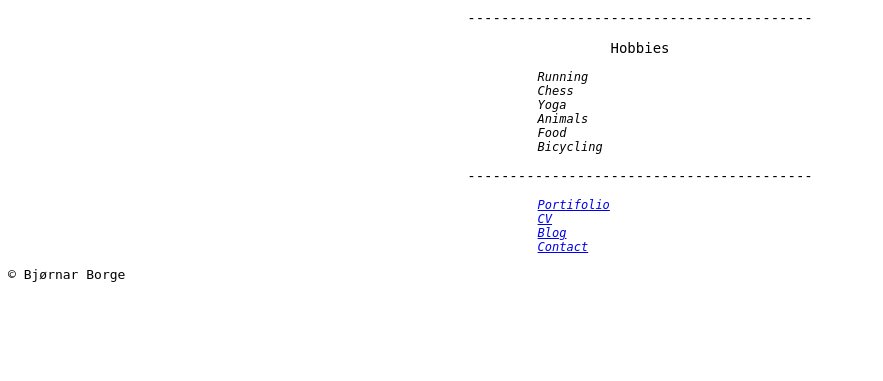
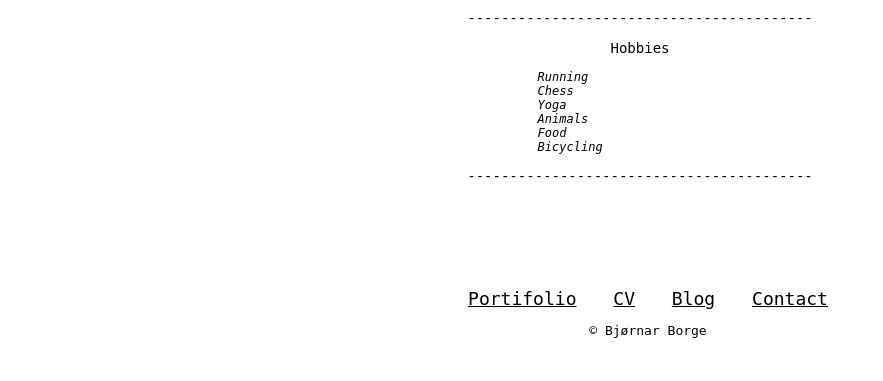
Before and after one commit to burneiz/homepage_and_portifolio, a PHP site: page / in a window 1280 px wide. Shown: the part 2180-2561 px from the top of the page, without its empty margins (0-883 px from the left). Before the commit the page ends 2462 px from the top, so only its background shows below. Run offline with PHP 8.4, Linux system fonts and the light colour scheme.

Commit message:
Update main.css

```diff
--- a/main.css
+++ b/main.css
@@ -44,6 +44,10 @@ html {
   }
 }
 
+main {
+  margin-bottom: 90px;
+}
+
 .about {
   text-align: center;
   margin-top: 800px;
@@ -61,7 +65,7 @@ html {
   width: 250px;
 }
 
-ul > li {
+.about ul > li {
   font-style: italic;
   font-size: 12px;
   list-style-type: none;
@@ -72,7 +76,7 @@ ul > li {
 }
 
 @media screen and (max-width: 800px) {
-  ul > li {
+  .about ul > li {
     font-style: italic;
     font-size: 12px;
     list-style-type: none;
@@ -103,3 +107,34 @@ ul > li {
 #myBtn:hover {
   background-color: #555;
 }
+
+/* Footer styling start*/
+footer {
+  text-align: center;
+  position: absolute;
+  width: 100%;
+  margin-bottom: 30px;
+  padding-bottom: 30px;
+}
+
+/* Remove blue color from links */
+a {
+  color: inherit;
+}
+
+footer ul li {
+  display: inline;
+  color: black;
+  font-size: 18px;
+  padding: 13px;
+}
+
+footer ul {
+  float: center;
+  padding: 1px;
+}
+
+footer ul a:hover {
+  font-size: 125%;
+}
+/* End of footer styling */
```
